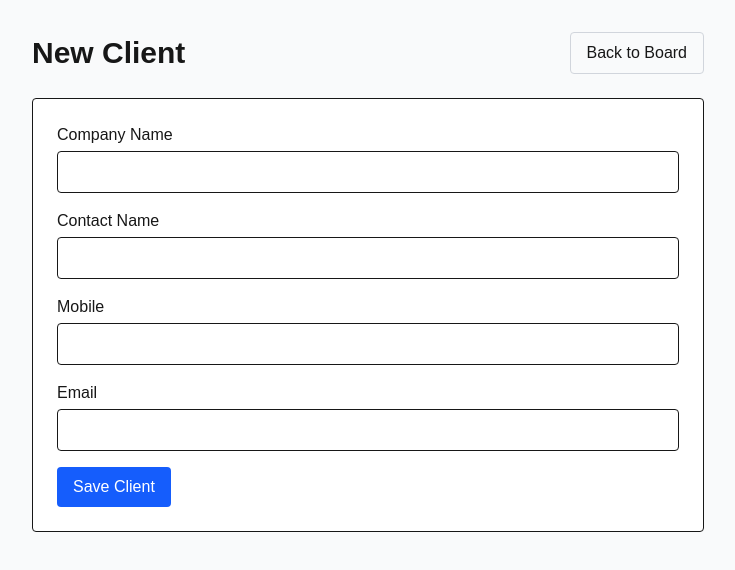
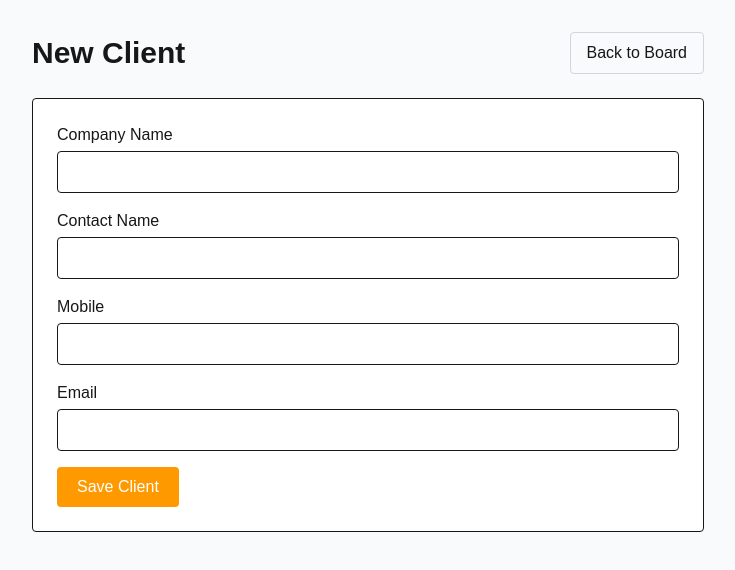
Before and after one commit to PrimaryInsight/project-tracker, a Next.js app: page /clients/new in a window 1280 px wide. Shown: the top 570 px of the page, without its empty margins (272-1007 px from the left). Built offline with nearby package versions, Linux system fonts and the light colour scheme.

Commit message:
Finalise archive workflow and UI improvements

```diff
--- a/app/actions.ts
+++ b/app/actions.ts
@@ -310,7 +310,7 @@ export async function restoreProject(formData: FormData) {
   const { error: restoreError } = await supabase
     .from("projects")
     .update({
-      current_stage: "followup",
+      current_stage: "catchup",
       archived_date: null,
       updated_at: new Date().toISOString(),
     })
--- a/app/clients/new/page.tsx
+++ b/app/clients/new/page.tsx
@@ -65,7 +65,7 @@ export default function NewClientPage() {
 
           <button
             type="submit"
-            className="rounded bg-blue-600 px-4 py-2 text-white"
+            className="rounded bg-amber-500 px-5 py-2 font-medium text-white hover:bg-amber-600"
           >
             Save Client
           </button>
--- a/app/projects/new/page.tsx
+++ b/app/projects/new/page.tsx
@@ -30,7 +30,7 @@ export default async function NewProjectPage() {
 
           <Link
             href="/"
-            className="rounded border border-gray-300 bg-white px-4 py-2 hover:bg-gray-100"
+            className="rounded bg-slate-600 px-4 py-2 text-white hover:bg-slate-700"
           >
             Back to Board
           </Link>
```
